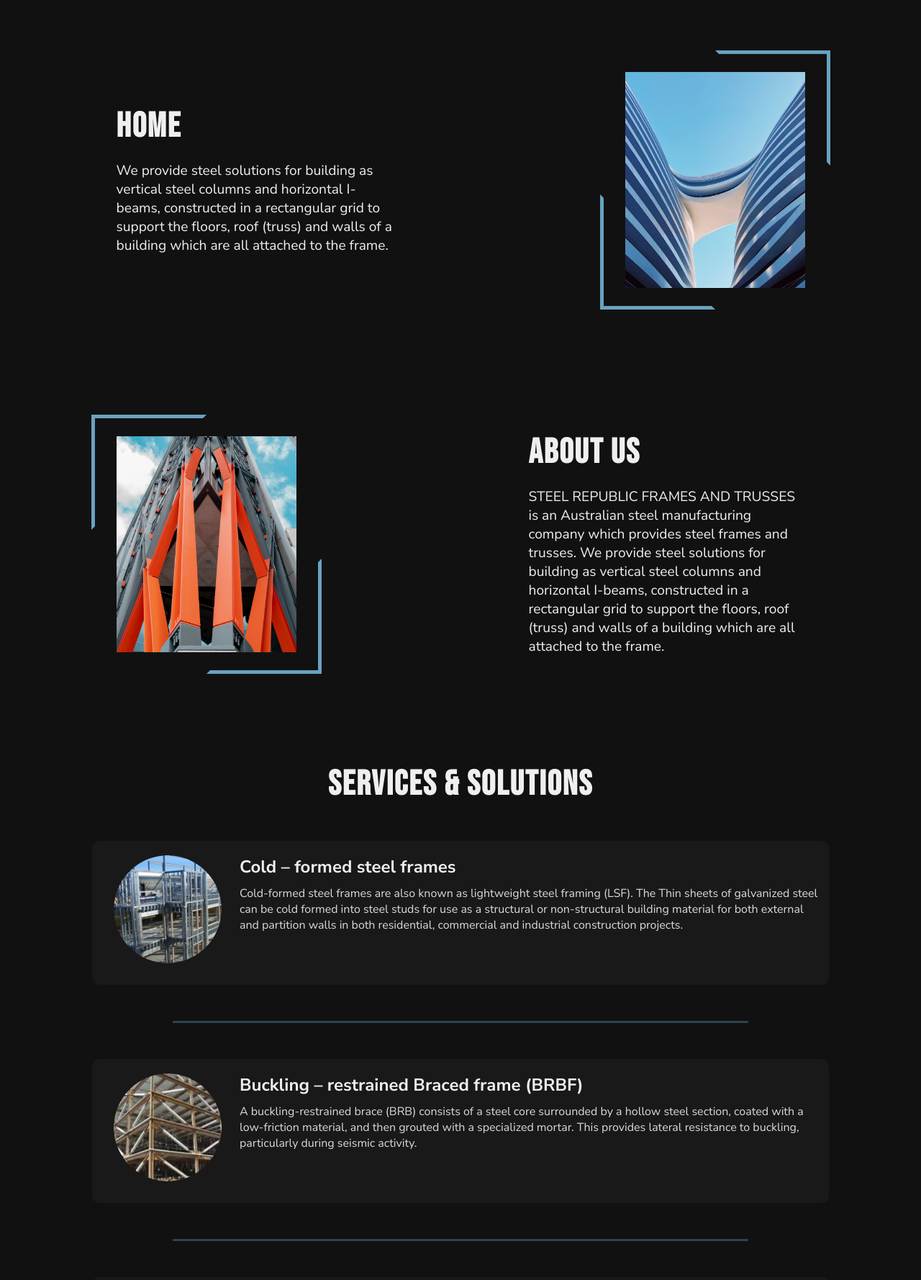
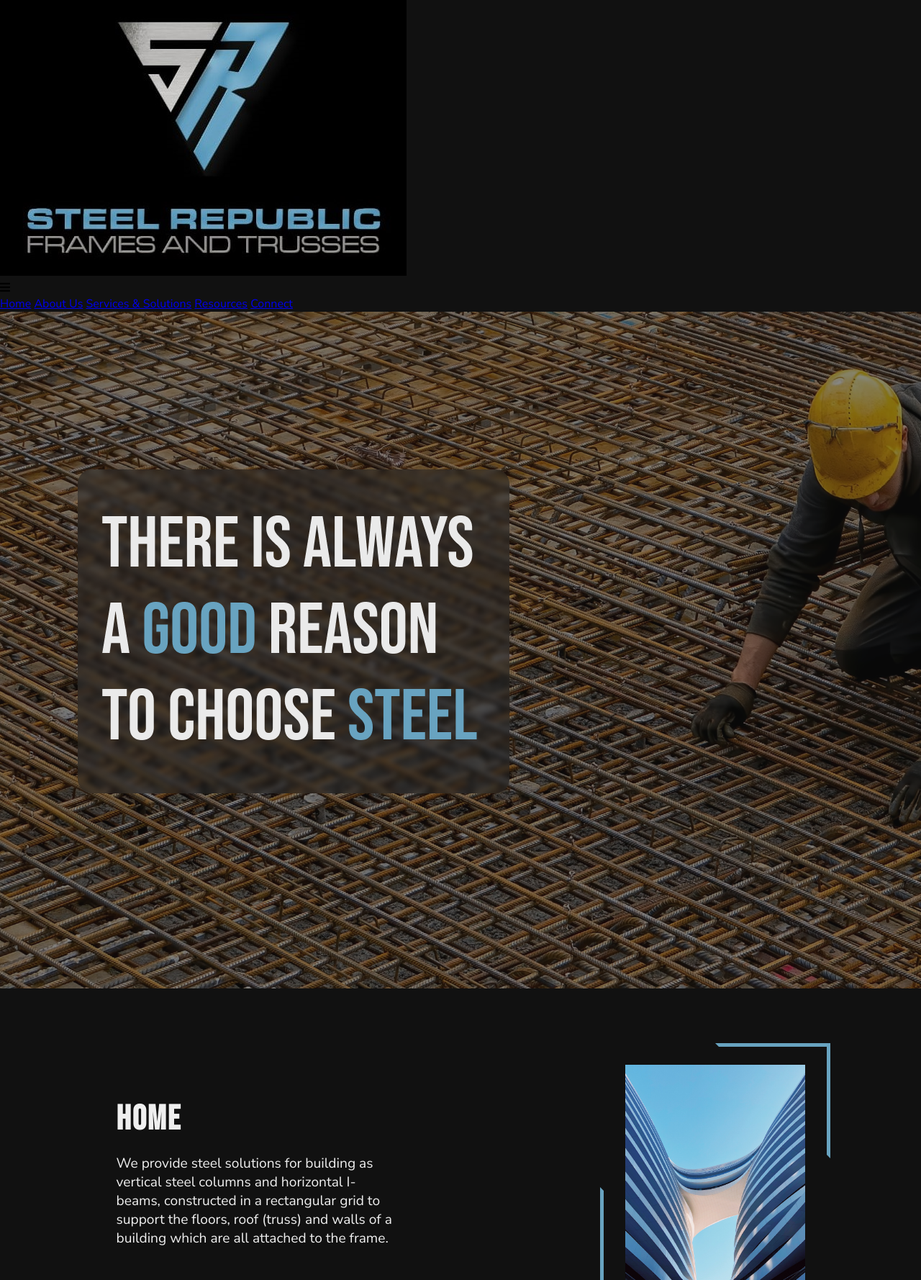
Before and after one commit to cristomathew/steel-website, a Django app: page / in a window 1280 px wide; the page is wider, and only the part inside the window is pictured. Shown: the top 1778 px of that part at 72% size. Run offline with Django 3.2, Linux system fonts and the light colour scheme; some libraries are stand-ins or nearby versions.

Commit message:
Added Nav and main img
Also added script

```diff
--- a/templates/home.html
+++ b/templates/home.html
@@ -16,18 +16,23 @@
 
     <!-- Menu and Pictures -->
 
-    <!-- <div class="intro">
-        <div class="header">
-            <div class="logo"></div>
-            <div class="menu">
-                <div class="item"></div>
-                <div class="item"></div>
-                <div class="item"></div>
-                <div class="item"></div>
-                <div class="item"></div>
-            </div>
+    <header>
+        <a href="#" class="logo">
+            <img src="{% static 'img/logo.jpeg' %}" alt="">
+        </a>
+        <div class="menu-btn">
+            <i class="fas fa-bars"></i>
         </div>
-    </div> -->
+        <div class="menu">
+            <a href="#" class="items">Home</a>
+            <a href="#" class="items">About Us</a>
+            <a href="#" class="items">Services & Solutions</a>
+            <a href="#" class="items">Resources</a>
+            <a href="#" class="items">Connect</a>
+        </div>
+    </header>
+
+    <img class="img--main" src="{% static 'img/image.png' %}" alt="">
 
     <!-- Home -->
 
@@ -249,5 +254,7 @@
             </div>
         </div>
     </div>
+
+    <script src="./js/index.js"></script>
 </body>
 </html>
```
